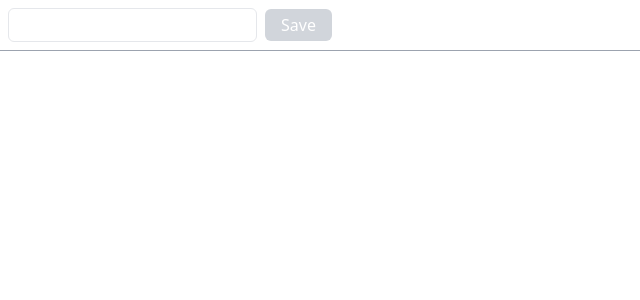
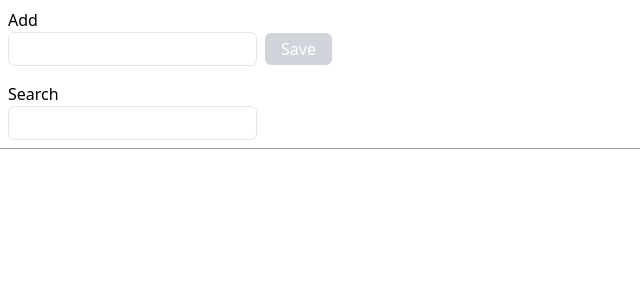
Before and after one commit to FardinBazregar/Todo-app, a React (Create React App) app: page / in a window 1280 px wide. Shown: the top 300 px of the page, without its empty margins (0-640 px from the left). Built offline with nearby package versions, Linux system fonts and the light colour scheme.

Commit message:
create search input

```diff
--- a/src/TodoApp.jsx
+++ b/src/TodoApp.jsx
@@ -9,14 +9,20 @@
 
 import { TodoForm, TodoList } from "./components";
 import { useTodoApp } from "./components/hooks/useTodoApp";
+import { useState } from "react";
 const TodoApp = () => {
+  const [searString, setSearchString] = useState("");
   const { handleDeletItem, handleTodoAdd, handleToggleItem, list } =
     useTodoApp();
 
   return (
     <div className="container">
-      <TodoForm onAddTodo={handleTodoAdd} />
+      <TodoForm
+        onAddTodo={handleTodoAdd}
+        onSearch={(tern) => setSearchString(tern)}
+      />
       <TodoList
+        searchTern={searString}
         list={list}
         handleDeletItem={handleDeletItem}
         handleToggleItem={handleToggleItem}
--- a/src/components/TodoForm.jsx
+++ b/src/components/TodoForm.jsx
@@ -1,14 +1,24 @@
 import { useState } from "react";
 
-export const TodoForm = ({ onAddTodo }) => {
+export const TodoForm = ({ onAddTodo, onSearch }) => {
   const [tern, setTern] = useState("");
+
+  const [searchTern, setSearchTern] = useState("");
+
   const handleSubmit = (e) => {
     e.preventDefault();
     onAddTodo(tern);
     setTern("");
   };
+
+  const handleSearch = ({ target }) => {
+    setSearchTern(target.value);
+    onSearch(target.value);
+  };
   return (
     <form className="p-2 border-b border-gray-400 " onSubmit={handleSubmit}>
+      <div className="mb-4">
+        <h4>Add</h4>
         <input
           className="border px-2 py-1 mr-2 rounded-md"
           value={tern}
@@ -17,10 +27,20 @@ export const TodoForm = ({ onAddTodo }) => {
         <button
           className="bg-green-400 py-1 px-4 border-green-500 border text-white rounded-md hover:bg-green-700 transition-colors disabled:bg-gray-300 border-none"
           type="submit "
-        disabled={!tern}
+          disabled={!tern.trim()}
         >
           Save
         </button>
+      </div>
+
+      <div>
+        <h4>Search</h4>
+        <input
+          className="border px-2 py-1 mr-2 rounded-md"
+          value={searchTern}
+          onChange={handleSearch}
+        />
+      </div>
     </form>
   );
 };
--- a/src/components/TodoList.jsx
+++ b/src/components/TodoList.jsx
@@ -1,8 +1,15 @@
 import { TodoItem } from "./TodoItem";
-export const TodoList = ({ list, handleDeletItem, handleToggleItem }) => {
+export const TodoList = ({
+  list,
+  handleDeletItem,
+  handleToggleItem,
+  searchTern,
+}) => {
   return (
     <div className="p-5">
-      {list.map(({ id, title, done }) => (
+      {list
+        .filter(({ title }) => title.includes(searchTern))
+        .map(({ id, title, done }) => (
           <TodoItem
             key={id}
             title={title}
```
Lines whose indentation alone changed are shown as unchanged.
